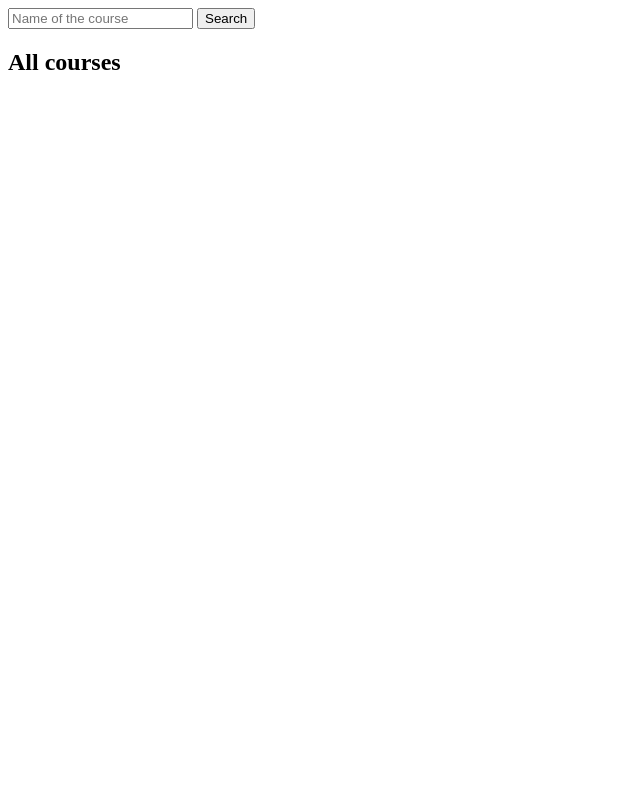
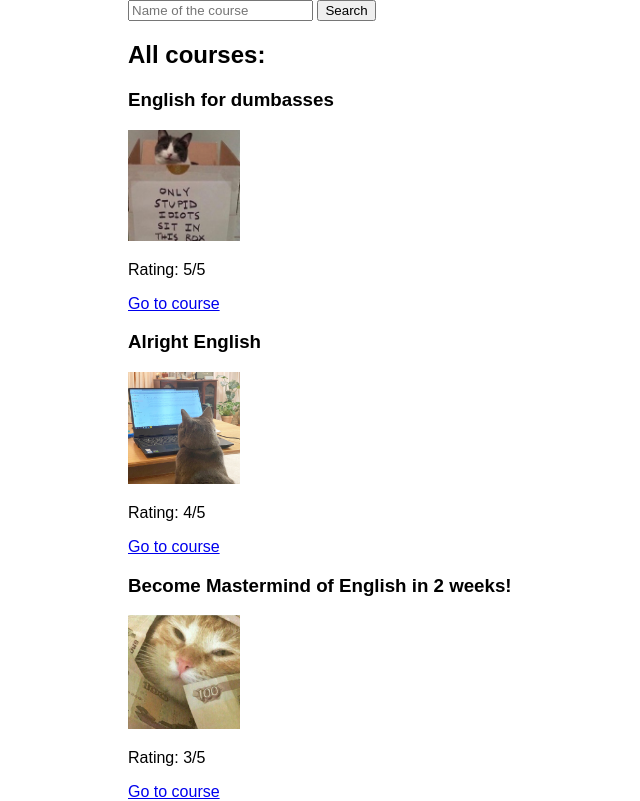
Before and after one commit to VikaNazarova/course-nav, a plain HTML site: page index.html in a window 1280 px wide. Shown: the whole page, without its empty margins (0-640 px from the left). Drawn offline with Linux system fonts and the light colour scheme.

Commit message:
finished module of getting courses localy

```diff
--- /dev/null
+++ b/app.js
@@ -0,0 +1,41 @@
+// Module of getting courses (local file)
+    //MODULE
+    let localCourses;
+
+    function loadLocalCourses(callback) {
+        const xhr = new XMLHttpRequest();
+        xhr.open('GET', 'data.json', true);
+        xhr.addEventListener('load', () => {
+        const response = JSON.parse(xhr.responseText);
+        callback(response);
+        });
+
+        xhr.addEventListener('error', () => {
+        console.log('Not connected to resource');
+        });
+
+        xhr.send();
+    }
+
+    //VIEW
+    function showListOfCourses(arr) {
+        for (var {name: name, image: image, rating: rating, link: link} of arr) {
+            let outputWrapper = document.getElementById('allCourses');
+            let output = document.createElement('div');
+            output.innerHTML = `
+            <h3>${name}</h3>
+            <img src="${image}">
+            <p>Rating: ${rating}/5</p>
+            <a href="${link}">Go to course</a>`;
+            outputWrapper.appendChild(output);
+        }
+    }
+
+    //CONTROLLER
+
+    // Event of page loading
+    document.addEventListener('DOMContentLoaded', e => {
+        loadLocalCourses(showListOfCourses);
+    });
+
+// Module of search
--- /dev/null
+++ b/css/style.css
@@ -0,0 +1,20 @@
+body {
+	padding: 0;
+	margin: 0;
+	font-family: sans-serif;
+	overflow-x: hidden;
+}
+section {
+	width: 80vw;
+	margin: 0 auto;
+}
+/*#allCourses{
+	display: flex;
+}
+#allCourses > div {
+	width: min-content;
+	margin: 2rem;
+}*/
+img {
+	width: 7rem;
+}
--- a/index.html
+++ b/index.html
@@ -3,8 +3,8 @@
 <head>
 	<meta charset="UTF-8">
 	<title>Главная | Навигатор курсов</title>
-	<!-- <link rel="stylesheet" href="css/style.css">
-	<script src="js/app.js"></script> -->
+	<link rel="stylesheet" href="css/style.css">
+	<script src="app.js"></script>
 </head>
 <body>
 	<section>
@@ -14,51 +14,9 @@
 		<div id="searchResults"></div>
 
 		<div id="allCourses">
-			<h2>All courses</h2>
+			<h2>All courses:</h2>
 		</div>
 	</section>
 
-
-	<!-- <script>
-	function loadAllCourses(){
-      var xhr = new XMLHttpRequest();
-      xhr.open('GET', 'data.json', true);
-
-      xhr.onload = function(){
-        if(this.status == 200){
-	        let courses = JSON.parse(this.responseText);
-			console.log(courses);
-
-			for (var i = courses.length - 1; i >= 0; i--) {
-				var output = document.getElementById('allCourses');
-				output.innerHTML += `<div>
-				<h3>${courses[i].name}</h3>
-				<img src="${courses[i].image}">
-				<p>Rating: ${courses[i].rating}/5</p>
-				<a href="${courses[i].link}">Go to course</a>
-				</div>`;
-			}
-        }
-      }
-
-      xhr.send();
-    }
-
-    loadAllCourses();
-
-
-	document.getElementById('button').addEventListener('click', getSearchResult);
-	var searchResults = document.getElementById('searchResults');
-	function getSearchResult() {
-		var input = document.getElementById('input').value;
-		console.log(input);
-		if (input == '') {
-			searchResults.innerHTML = input;
-		} else {
-			searchResults.innerHTML = '<p>Nothing!</p>';
-		}
-	}
-
-	</script> -->
 </body>
 </html>
```
Also changed, not shown: model/local.js (deleted, +0 -17 lines), views/listOfCourses.js (deleted, +0 -13 lines), img/cat.jpg (added), img/dumb.jpg (added), img/ok.jpg (added).
